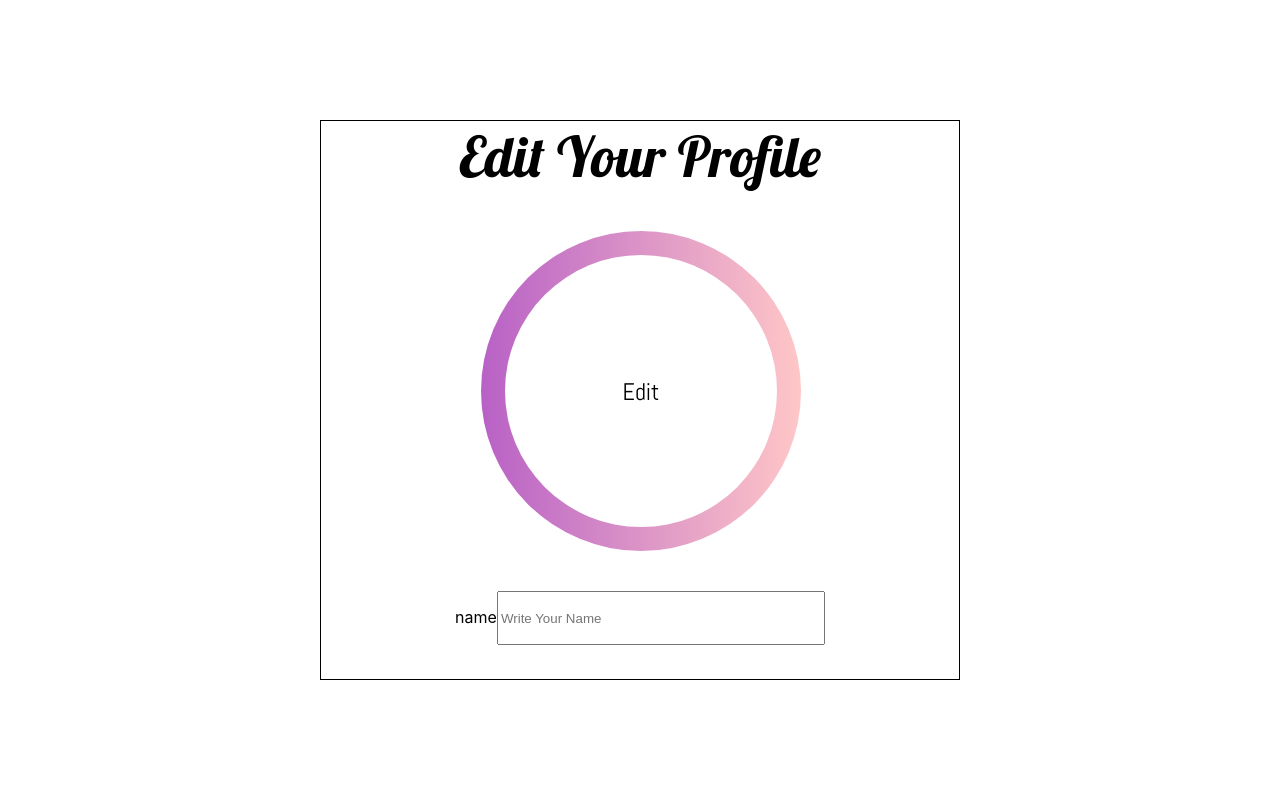
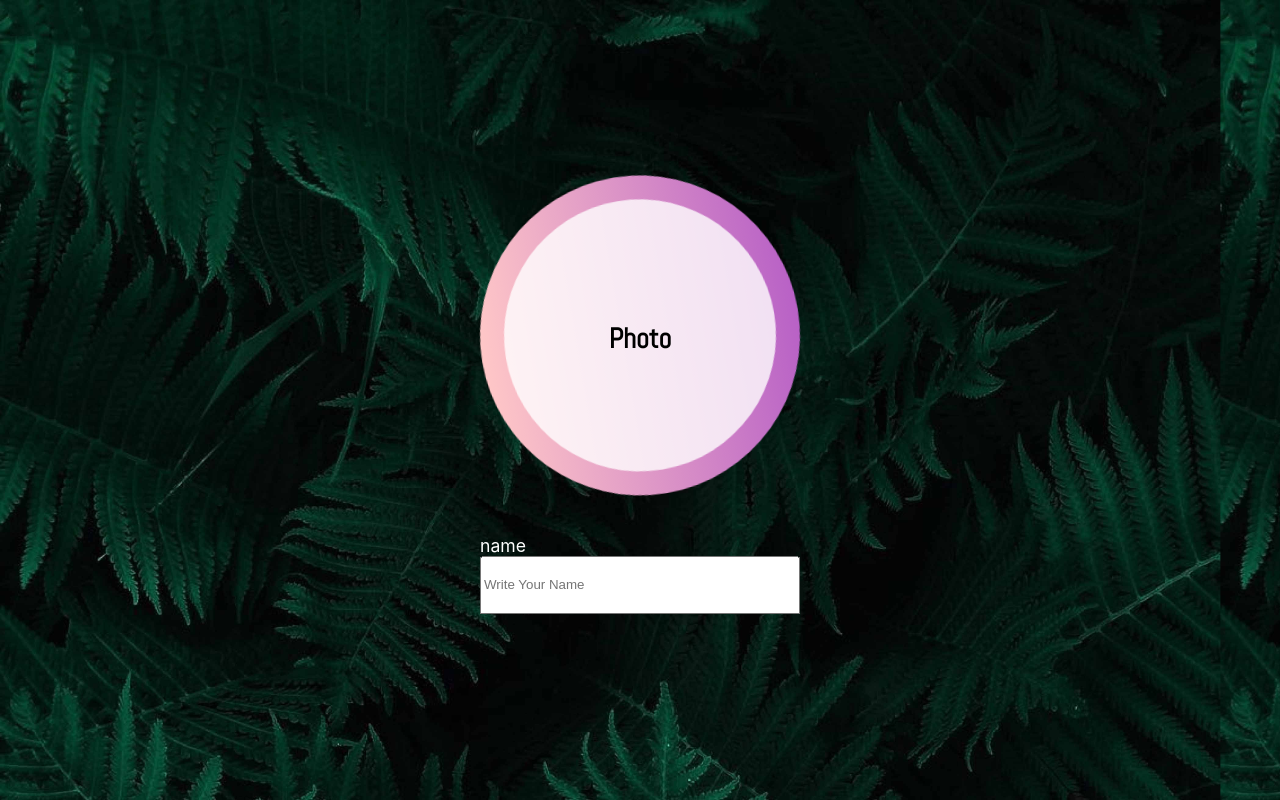
Before and after one commit to cathyleeu/pf-profile, a React (Create React App) app: page / in a window 1280 px wide. Both pictures are taken after a click on the element "Edit". Built offline with nearby package versions, Linux system fonts and the light colour scheme.

Commit message:
Style & Prototype

```diff
--- a/src/App.js
+++ b/src/App.js
@@ -1,35 +1,85 @@
 import React, { Component } from 'react';
 import './App.scss';
+
+
+const InnerCircleText = (props) => {
+  // {this.state.editStatus ? "Photo" : "Edit" }
+  return (
+    <p className="circle-inner-text">
+        {props.text}
+    </p>
+  )
+}
+
+const InnerCircleEl = (props) => {
+  return (
+    <div className="inner-circle-border">
+      <div className="inner-circle">
+        {/* photo space */}
+        {props.children}
+      </div>
+    </div>
+  )
+}
 
 class App extends Component {
   constructor() {
     super()
     this.state = {
-      name : ""
+      name : "",
+      edit : false,
+      slide: ""
+    }
+    this.editStatus = {
+      true : {
+        "slide" : "edit-start",
+        "fadeTitle" : "fade-out",
+        "fadeInput" : "fade-in",
+        "innerText" : "Photo"
+      },
+      false : {
+        "slide" : "edit-end",
+        "fadeTitle" : "fade-in",
+        "fadeInput" : "fade-out",
+        "innerText" : "Edit"
+      }
     }
   }
-  isHandleClick(e) {
+  isHandleClick = (e) => {
     e.preventDefault();
     console.log("clicked")
+    this.setState({
+      edit : !this.state.edit,
+    })
+  }
+  isHandleChange = (e) => {
+    e.preventDefault();
+    console.log(e.target.value);
+
+  }
+  isDispatchStatus = (state) => {
+    console.log(state);
   }
   render() {
+    let { slide, fadeTitle, fadeInput, innerText } = this.editStatus[this.state.edit];
     return (
       <div className="App">
         <div className="edit-component">
-          <p className="main-title">Edit Your Profile</p>
-          <div className="main-circle" onClick={this.isHandleClick}>
-            <div className="inner-circle">
-              <p className="circle-inner-text">Edit</p>
-            </div>
+          <p className={`title-cont ${slide} ${fadeTitle}`}>Edit Your Profile</p>
+          <div className={`image-cont ${slide}`} onClick={this.isHandleClick}>
+            <InnerCircleEl />
+            <InnerCircleText text={innerText}/>
           </div>
-          <label>
-            name
+          <div
+            className={`input-cont ${slide} ${fadeInput}`}>
+            <p>name</p>
             <input
               type="text"
               placeholder="Write Your Name"
-              // value={this.state.name}
+              onChange={this.isHandleChange}
+              value={this.state.name}
               />
-          </label>
+          </div>
         </div>
       </div>
     );
--- a/src/App.scss
+++ b/src/App.scss
@@ -10,11 +10,29 @@
   -webkit-box-sizing: border-box;
 }
 
-$head-font-size : 7vmin;
-$normal-font-size : 3vmin;
-$small-font-size: 2vmin;
+%slide-in {
+  animation: slide-up 1s ease-out forwards;
+}
+%slide-out {
+  animation: slide-down 1s ease-out forwards;
+}
+
+%fade-in {
+  opacity: 1 !important;
+  transition: opacity 1s;
+}
+
+%fade-out {
+  opacity: 0;
+  transition: opacity 1s;
+}
+
+$head-font-size : 7.7vmin;
+$normal-font-size : 3.5vmin;
+$small-font-size: 2.2vmin;
 $head-font : 'Lobster', cursive;
 $normal-font: 'Abel', sans-serif;
+$inside-el-margin-left : calc((50vw - 40vmin)/2);
 
 $half-size: 50vmin;
 $main-el-size: $half-size * 0.8;
@@ -22,55 +40,139 @@ $main-el-size: $half-size * 0.8;
 .App {
   text-align: center;
   height: 100vh;
+
+  background-size: auto 100vh;
+  object-fit: cover;
+  background-image: url(./assets/main-1.jpg);
+
   @extend %center;
 }
 
 .edit-component {
   height: 70vh;
   width: 50vw;
-  border: 1px solid black;
+  // border: 1px solid black;
   @extend %border-box;
 }
 
-
-.main-circle {
+.image-cont {
   width: $main-el-size;
   height: $main-el-size;
   margin: $half-size * 0.1;
-  margin-left: calc((50vw - 40vmin)/2);
+  margin-left: $inside-el-margin-left;
+  border-radius: 100%;
 
-  // border: $small-font-size solid black;
-  border-radius: 100%;
-  background: linear-gradient(to right, #b861c6 0%,#ffc7c7 100%);
+  position: relative;
+  @extend %border-box;
+  // @extend %center;
 
-  @extend %border-box;
-  // for text
-  @extend %center;
-  .inner-circle {
-    width: $main-el-size * 0.85;
-    height: $main-el-size * 0.85;
-    background: white;
+  .inner-circle-border {
+    top: 0;
+    left: 0;
+    position: absolute;
+    background: linear-gradient(to right, #b861c6 0%,#ffc7c7 100%);
     border-radius: 100%;
-    @extend %center;
+
+    width: $main-el-size;
+    height: $main-el-size;
+    animation : rotate 3s linear;
+    animation-iteration-count: infinite;
+
+    .inner-circle {
+      position: absolute;
+      top: $main-el-size * 0.075;
+      left: $main-el-size * 0.075;
+      width: $main-el-size * 0.85;
+      height: $main-el-size * 0.85;
+      background-color: rgba($color: #ffffff, $alpha: 0.8);
+      border-radius: 100%;
+
+    }
+  }
+  .circle-inner-text {
+    position: relative;
+
+    top: $main-el-size * 0.5 - ($normal-font-size/2);
+
+    text-align: center;
+    font-size: $normal-font-size;
+    font-family: $normal-font;
+    user-select: none;
+    font-weight: 700;
   }
 }
 
-.circle-inner-text {
-  font-size: $normal-font-size;
-  font-family: $normal-font;
+
+
+.title-cont {
+  font-size: $head-font-size;
+  font-family: $head-font;
+  color: rgba($color: #ffffff, $alpha: 0.8);
 }
 
-.main-title {
-  font-size: $head-font-size;
-  font-family: $head-font;
+.input-cont {
+  width: $main-el-size;
+  margin-left: $inside-el-margin-left;
+  opacity: 0;
+  p {
+    font-size: $small-font-size;
+    text-align: left;
+    color: #ffffff;
+  }
+  input {
+    width: 100%;
+    height: $main-el-size*0.18;
+    @extend %border-box;
+  }
+
+}
+
+.edit-start {
+  @extend %slide-in;
+
+}
+.edit-end {
+  @extend %slide-out;
+}
+
+.fade-out {
+  @extend %fade-out;
+}
+
+.fade-in {
+  @extend %fade-in;
 }
 
 
-label {
-  font-size: $small-font-size;
+@mixin transform($property) {
+  transform: $property;
+    -ms-transform: $property;
+    -webkit-transform: $property;
 }
 
-input {
-  width: $main-el-size;
-  height: $main-el-size*0.15;
+@keyframes rotate {
+  0% {
+  }
+  100% {
+    @include transform(rotate(360deg));
+  }
 }
+
+@keyframes slide-up {
+  from {
+    @include transform(translateY(0));
+  }
+  to {
+    @include transform(translateY(-$head-font-size));
+  }
+}
+
+
+@keyframes slide-down {
+  from {
+    @include transform(translateY(-$head-font-size));
+  }
+  to {
+    @include transform(translateY(0));
+  }
+}
```
Also changed, not shown: src/assets/main-1.jpg (added).
